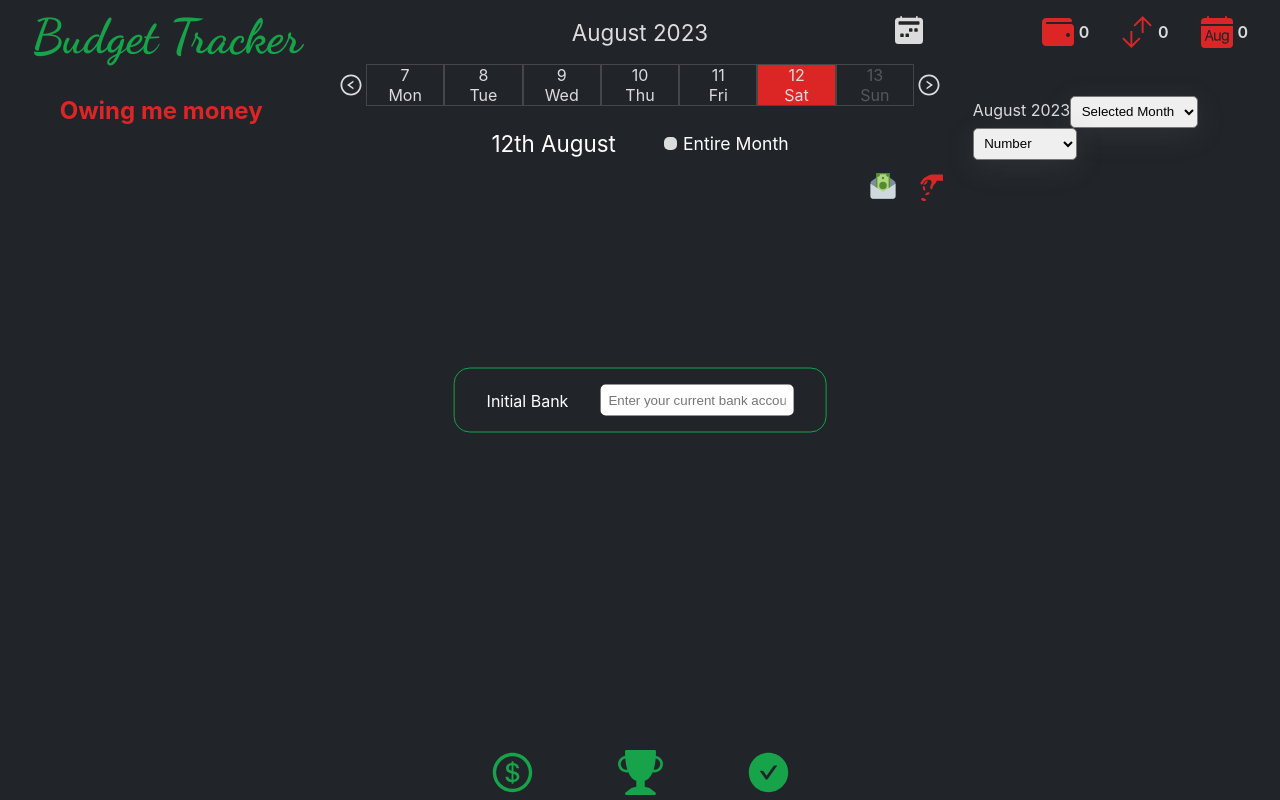
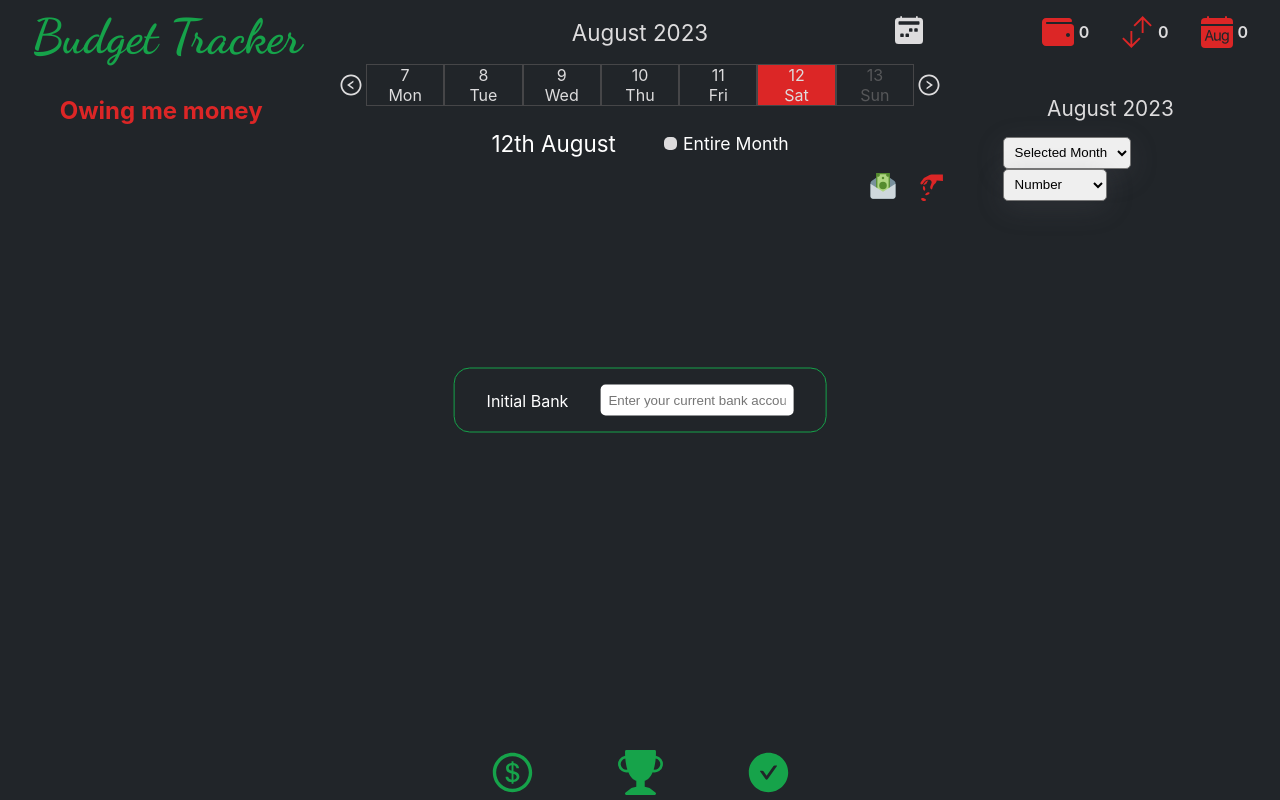
Before and after one commit to almasiwe11/BudgetTracker, a React app: page / in a window 1280 px wide. Built offline with nearby package versions, Linux system fonts and the light colour scheme; the HTML template or start-up script is replaced by a standard one; a web font is replaced by a local one.

Commit message:
slight style updates and clicking outside inputs closes it and adding another gainloss opens last pagination page

```diff
--- a/src/app.scss
+++ b/src/app.scss
@@ -59,7 +59,8 @@
 }
 
 .stats {
-  margin-top: 2rem;
+  width: 80%;
+  margin: 2rem auto;
   grid-column: 3/4;
   grid-row: 2/4;
   color: var(--color-grey-light);
@@ -73,3 +74,9 @@
 li {
   list-style: number;
 }
+
+.stats__selected-month {
+  text-align: center;
+  margin-bottom: 1rem;
+  font-size: 1.3rem;
+}
--- a/src/components/Stats/Stats.jsx
+++ b/src/components/Stats/Stats.jsx
@@ -73,7 +73,7 @@ const Stats = ({
   return (
     <div className="stats">
       <div className="stats-header">
-        {formatted}
+        <div className="stats__selected-month">{formatted}</div>
         <select
           name="period"
           id="period"
--- a/src/components/Tracker/DayByDay/DayByDay.jsx
+++ b/src/components/Tracker/DayByDay/DayByDay.jsx
@@ -16,8 +16,14 @@ const DayByDay = ({
   selectedDay,
 }) => {
   const itemsPerPage = 12;
-  const { currentPage, totalPages, handleNext, handlePrev, displayedItems } =
-    usePagination(selectedList, itemsPerPage);
+  const {
+    currentPage,
+    totalPages,
+    handleNext,
+    handlePrev,
+    displayedItems,
+    setCurrentPage,
+  } = usePagination(selectedList, itemsPerPage);
 
   return (
     <div className="day-by-day">
@@ -46,7 +52,11 @@ const DayByDay = ({
           id={nanoid()}
         />
       )}
-      <GainLoss setAddBudget={setAddBudget} />
+      <GainLoss
+        setAddBudget={setAddBudget}
+        setCurrentPage={setCurrentPage}
+        totalPages={totalPages}
+      />
       <Pagination
         currentPage={currentPage}
         handlePrev={handlePrev}
--- a/src/components/Tracker/GainLoss/GainLoss.jsx
+++ b/src/components/Tracker/GainLoss/GainLoss.jsx
@@ -1,14 +1,23 @@
-import React from "react";
+/* eslint-disable react/prop-types */
 import { FcMoneyTransfer } from "react-icons/fc";
 import { GiPayMoney } from "react-icons/gi";
-const GainLoss = ({ setAddBudget }) => {
+const GainLoss = ({ setAddBudget, setCurrentPage, totalPages }) => {
   return (
     <div className="gain-loss">
       <FcMoneyTransfer
         className="paycheck"
-        onClick={() => setAddBudget("gain")}
+        onClick={() => {
+          setAddBudget("gain");
+          totalPages > 1 && setCurrentPage(totalPages);
+        }}
       />
-      <GiPayMoney className="spendMoney" onClick={() => setAddBudget("loss")} />
+      <GiPayMoney
+        className="spendMoney"
+        onClick={() => {
+          setAddBudget("loss");
+          totalPages > 1 && setCurrentPage(totalPages);
+        }}
+      />
     </div>
   );
 };
--- a/src/components/Tracker/Inputs/Inputs.jsx
+++ b/src/components/Tracker/Inputs/Inputs.jsx
@@ -1,5 +1,5 @@
 /* eslint-disable react/prop-types */
-import React, { useState } from "react";
+import React, { useState, useEffect, useRef } from "react";
 import { NumericFormat } from "react-number-format";
 import Gained from "../Gained/Gained";
 import Spent from "../Spent/Spent";
@@ -24,6 +24,8 @@ const Inputs = ({
   const [amount, setAmount] = useState(amountEditing);
   const [description, setDescription] = useState(descriptionEditing);
   const [toWho, setToWho] = useState(toWhoEditing);
+
+  const inputRef = useRef();
 
   let owing;
   if (spent === "Owing" || gained === "Return") owing = true;
@@ -52,7 +54,6 @@ const Inputs = ({
       selectedDay,
       gained: type === "gain" ? gained : null,
     };
-    //  type === "loss" ? Number(amount) * -1 : amount,
     if (editing) {
       setTrackList((prev) =>
         prev.map((track) => {
@@ -75,8 +76,23 @@ const Inputs = ({
     }
   }
 
+  useEffect(() => {
+    function handler(e) {
+      if (!inputRef.current.contains(e.target)) {
+        console.log("werer");
+        setAddBudget(false);
+      }
+    }
+
+    document.addEventListener("mousedown", handler);
+
+    return () => {
+      document.removeEventListener("mousedown", handler);
+    };
+  });
+
   return (
-    <form onSubmit={handleSubmit} className={`inputs `}>
+    <form onSubmit={handleSubmit} className={`inputs `} ref={inputRef}>
       {type === "gain" ? (
         <Gained gained={gained} setGained={setGained} />
       ) : (
--- a/src/customHooks/usePagination.jsx
+++ b/src/customHooks/usePagination.jsx
@@ -23,5 +23,6 @@ export function usePagination(array, itemsPerPage) {
     currentPage,
     displayedItems,
     totalPages,
+    setCurrentPage,
   };
 }
--- a/style.css
+++ b/style.css
@@ -413,7 +413,8 @@ input[type=number] {
 }
 
 .stats {
-  margin-top: 2rem;
+  width: 80%;
+  margin: 2rem auto;
   grid-column: 3/4;
   grid-row: 2/4;
   color: var(--color-grey-light);
@@ -426,6 +427,12 @@ input[type=number] {
 
 li {
   list-style: number;
+}
+
+.stats__selected-month {
+  text-align: center;
+  margin-bottom: 1rem;
+  font-size: 1.3rem;
 }
 
 :root {
```
Also changed, not shown: 1 other file (tests, documents, lock files or other folders).
